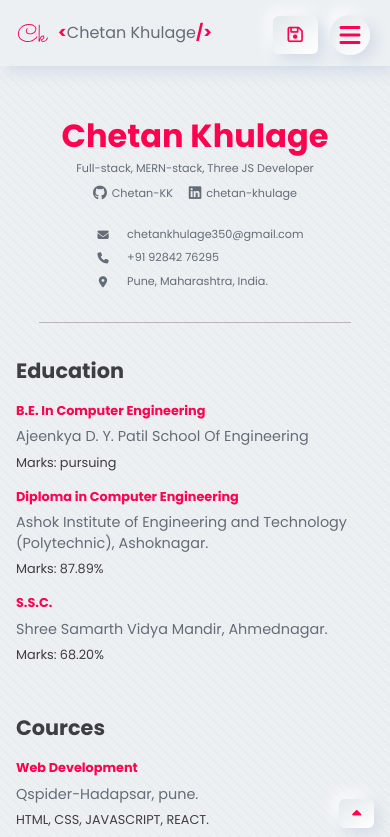
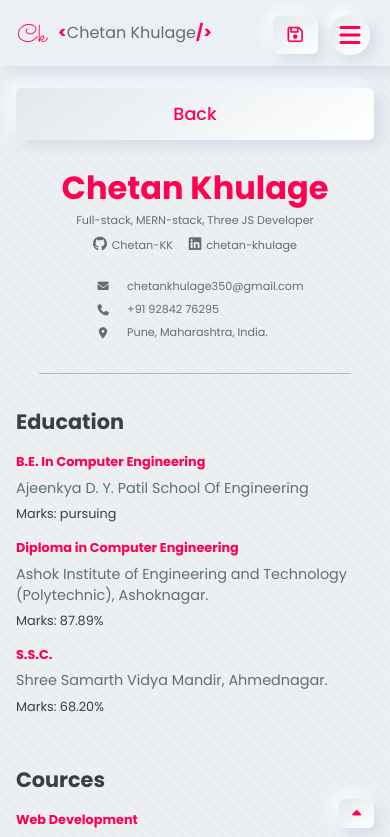
Before and after one commit to Chetan-KK/chetan-kk-portfolio2023, a React (Vite) app: page /Chetan-KK/resume in a window 390 px wide. Shown: the top 837 px of the page. Built offline with nearby package versions, Linux system fonts and the light colour scheme.

Commit message:
back button  added

```diff
--- a/src/Components/Navbar/Navbar.css
+++ b/src/Components/Navbar/Navbar.css
@@ -27,7 +27,7 @@
 .Navbar .contact-button {
   padding: 0.5rem 1.5rem;
 }
-@media screen and (max-width: 1050px) {
+@media screen and (max-width: 1160px) {
   .menuToggle {
     display: flex !important;
     color: var(--primary-color);
@@ -108,6 +108,11 @@
   .Navbar {
     padding: 1rem 0.5rem;
   }
+
+  .Navbar .container {
+    gap: 1.5rem;
+    flex-wrap: wrap;
+  }
   .Navbar .right {
     padding: 4rem 1rem 2rem 1rem;
     align-items: flex-start;
--- a/src/Components/Navbar/Navbar.jsx
+++ b/src/Components/Navbar/Navbar.jsx
@@ -80,6 +80,7 @@ export default function Navbar(props) {
                 About
               </Link>
             </div>
+            <div className="container flex">
               <Link
                 to="contact"
                 spy={true}
@@ -89,6 +90,10 @@ export default function Navbar(props) {
               >
                 <div className="button contact-button">Contact</div>
               </Link>
+              <NormalLink to={"resume"}>
+                <div className="button contact-button">Resume</div>
+              </NormalLink>
+            </div>
           </>
         )}
 
--- a/src/Components/Resume/Resume.css
+++ b/src/Components/Resume/Resume.css
@@ -5,6 +5,12 @@
   z-index: 9999;
   right: 12vw;
   top: 1rem;
+}
+.backButton {
+  position: absolute;
+  top: 6rem;
+  width: fit-content;
+  padding: 0.8rem 1.5rem !important;
 }
 #Print {
   margin-top: 5rem;
@@ -120,6 +126,13 @@
   margin-right: 3rem;
 } */
 @media screen and (max-width: 600px) {
+  .backButton {
+    position: absolute;
+    top: 5.5rem;
+    width: auto;
+    text-align: center;
+    padding: 0.8rem 1.5rem !important;
+  }
   .downloadButton {
     padding: 6px 15px !important;
     right: 3.5rem;
--- a/src/Components/Resume/Resume.jsx
+++ b/src/Components/Resume/Resume.jsx
@@ -4,6 +4,7 @@ import "./Resume.css";
 import Navbar from "../Navbar/Navbar";
 import Project from "./Project";
 import projectsArray from "../../assets/projects";
+import { Link } from "react-router-dom";
 
 function Resume() {
   const handleDownload = (e) => {
@@ -34,6 +35,9 @@ function Resume() {
     >
       <div className="Resume">
         <Navbar />
+        <Link to="/">
+          <div className="button backButton">Back</div>
+        </Link>
         <div className="button downloadButton" onClick={handleDownload}>
           <i className="fa-regular fa-floppy-disk"></i>{" "}
           {width < 600 ? "" : " Download"}
```
Lines whose indentation alone changed are shown as unchanged.
